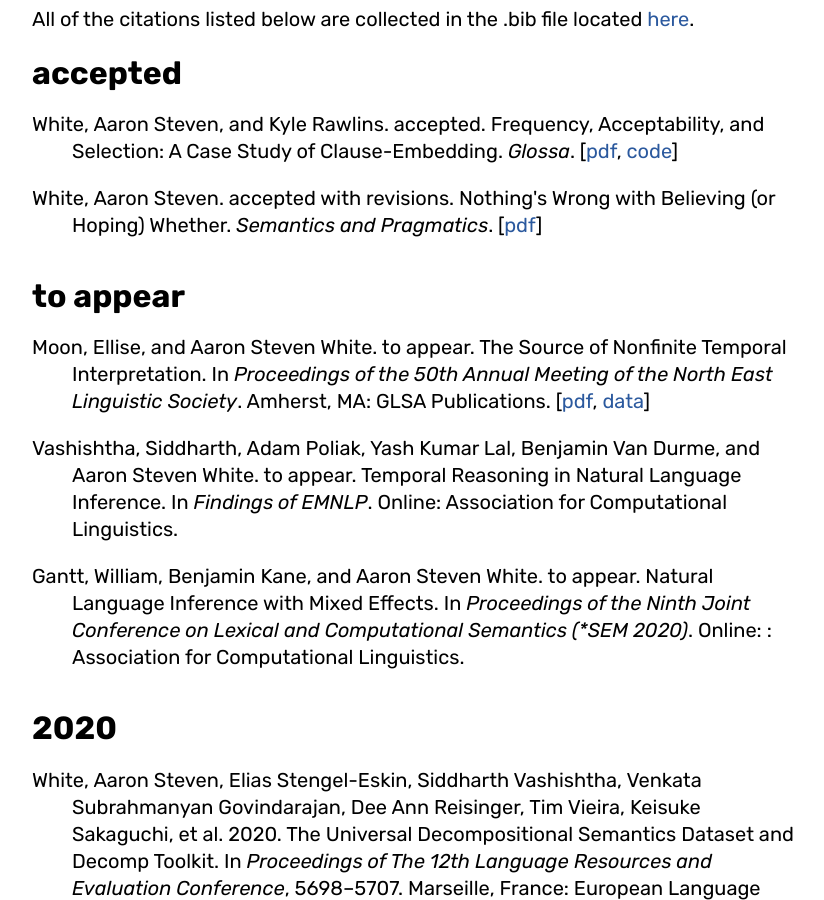
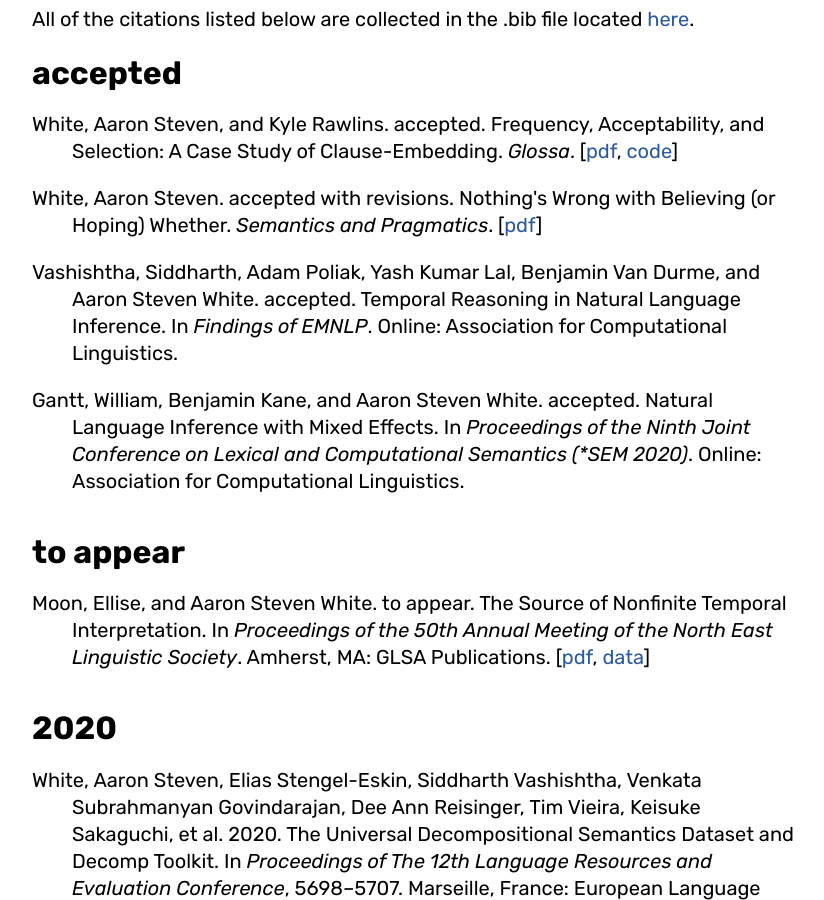
Before and after one commit to JIAXINGUY/aaronstevenwhite.github.io, a Jekyll site: the page built from papers.md, in a window 1280 px wide and 900 px high, scrolled down 263 px. Shown: the whole window, without its empty margins (224-1048 px from the left). Built offline with Jekyll 4.4.1, drawn with Linux system fonts in a browser that asks for light colours; some web fonts are replaced; some of the changed lines change nothing that is shown.

Commit message:
Moves accepted EMNLP and *SEM papers to accepted

```diff
--- a/_data/papers.yml
+++ b/_data/papers.yml
@@ -12,6 +12,10 @@
     - label: "pdf"
       href: "https://ling.auf.net/lingbuzz/004572/current.pdf"
 
+  - citation: "Vashishtha, Siddharth, Adam Poliak, Yash Kumar Lal, Benjamin Van Durme, and Aaron Steven White. accepted. Temporal Reasoning in Natural Language Inference. In <i>Findings of EMNLP</i>. Online: Association for Computational Linguistics."
+
+  - citation: "Gantt, William, Benjamin Kane, and  Aaron Steven White. accepted. Natural Language Inference with Mixed Effects. In <i>Proceedings of the Ninth Joint Conference on Lexical and Computational Semantics (*SEM 2020)</i>. Online: Association for Computational Linguistics."
+
 
 - year: to appear
   papers:
@@ -21,10 +25,6 @@
       href: "https://ling.auf.net/lingbuzz/005282/current.pdf"
     - label: "data"
       href: "http://megaattitude.io/projects/mega-orientation/"
-
-  - citation: "Vashishtha, Siddharth, Adam Poliak, Yash Kumar Lal, Benjamin Van Durme, and Aaron Steven White. to appear. Temporal Reasoning in Natural Language Inference. In <i>Findings of EMNLP</i>. Online: Association for Computational Linguistics."
-
-  - citation: "Gantt, William, Benjamin Kane, and  Aaron Steven White. to appear. Natural Language Inference with Mixed Effects. In <i>Proceedings of the Ninth Joint Conference on Lexical and Computational Semantics (*SEM 2020)</i>. Online: : Association for Computational Linguistics."
 
 - year: 2020
   papers:
```
